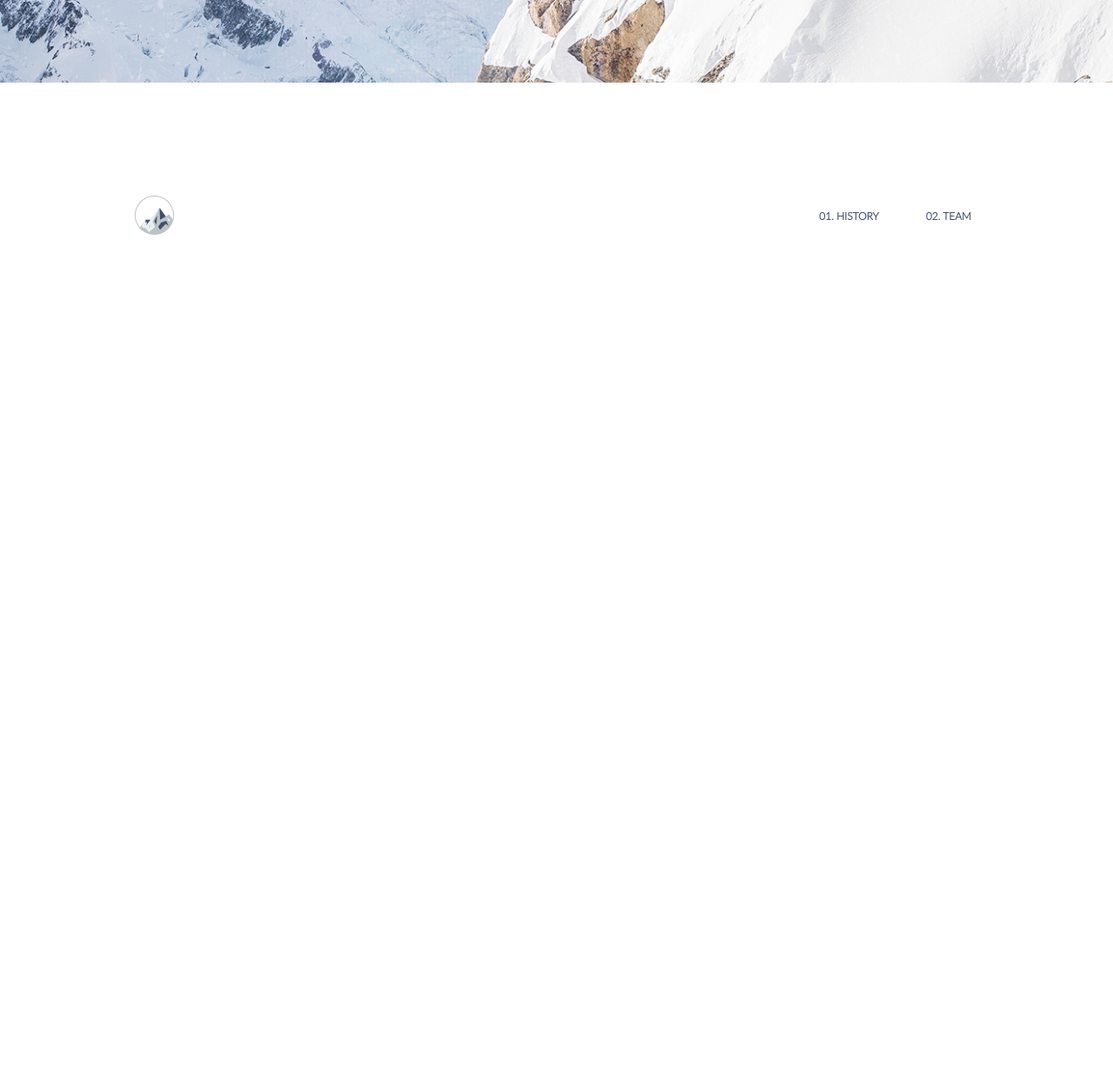
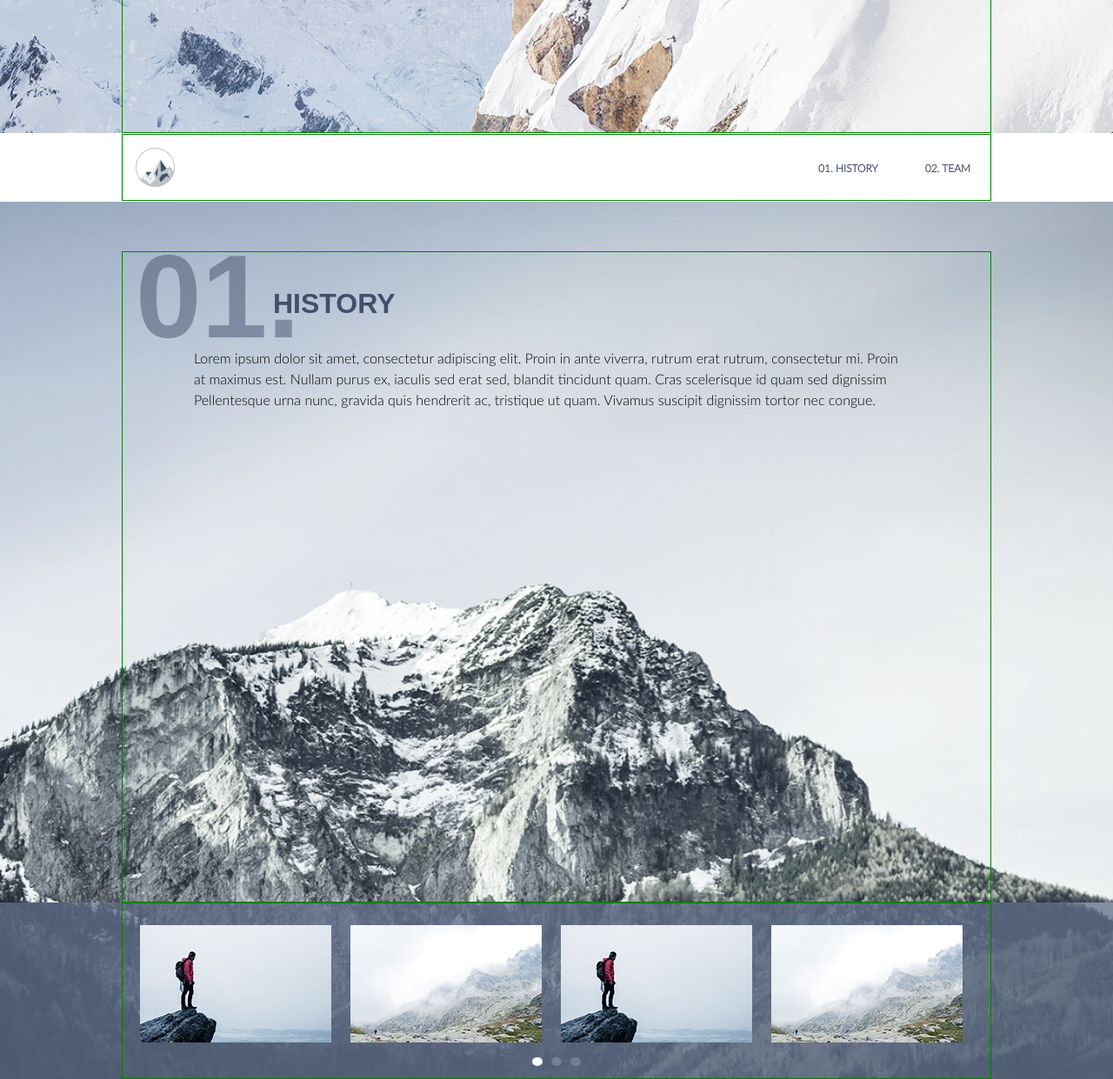
Before and after one commit to BigHeadliner/Mountain, a website: page app/index.html in a window 1280 px wide. Shown: the part 705-1946 px from the top of the page at 87% size. Before the commit the page ends 1005 px from the top, so only its background shows below. Drawn offline with nearby package versions, Linux system fonts and the light colour scheme; files that its build step writes are made by us from their sources.

Commit message:
history section ready

```diff
--- a/app/index.html
+++ b/app/index.html
@@ -35,9 +35,14 @@
        <h1 class="header__main-title header__main-title-bottom">MOUNTAINS</h1>
     </div>
 
-    <div class="header__bottom">
-      <a class="header__bottom-logo" href="#">
-        <img  class="header__bottom-img" src="images/logo.png" alt="logo imge">
+   </div>
+  </header>
+
+  <div class="header-bottom">
+    <div class="container">
+      <div class="header-bottom__inner">
+        <a class="header-bottom__logo" href="#">
+          <img  class="header-bottom__img" src="images/logo.png" alt="logo imge">
         </a>
 
         <nav class="menu">
@@ -51,8 +56,76 @@
           </ul>
          </nav>
       </div>
+    </div>
+  </div>
 
-  </header>
+  <section class="history">
+    <div class="container">
+    <div class="history__title-box">
+      <h2 class="history__title">
+         01.
+      </h2>
+      <p class="history__subtitle">
+         HISTORY
+      </p>
+    </div>
+    <p class="history__content">
+      Lorem ipsum dolor sit amet, consectetur adipiscing elit. Proin in ante viverra, rutrum erat rutrum, consectetur mi. Proin at
+      maximus est. Nullam purus ex, iaculis sed erat sed, blandit tincidunt quam. Cras scelerisque id quam sed dignissim
+      Pellentesque urna nunc, gravida quis hendrerit ac, tristique ut quam. Vivamus suscipit dignissim tortor nec congue.
+    </p>
+
+   </div>
+  </section>
+
+  <div class="history-photo">
+    <div class="container">
+      <div class="history-photo__inner">
+        <div class="history-photo__slider">
+
+          <div class="history-photo__item">
+            <img class="history-photo__img" src="images/slider/photo-1.jpg" alt="photo">
+          </div>
+          <div class="history-photo__item">
+            <img class="history-photo__img" src="images/slider/photo-2.jpg" alt="photo">
+          </div>
+          <div class="history-photo__item">
+            <img class="history-photo__img" src="images/slider/photo-1.jpg" alt="photo">
+          </div>
+          <div class="history-photo__item">
+            <img class="history-photo__img" src="images/slider/photo-2.jpg" alt="photo">
+          </div>
+
+          <div class="history-photo__item">
+            <img class="history-photo__img" src="images/slider/photo-1.jpg" alt="photo">
+          </div>
+          <div class="history-photo__item">
+            <img class="history-photo__img" src="images/slider/photo-2.jpg" alt="photo">
+          </div>
+          <div class="history-photo__item">
+            <img class="history-photo__img" src="images/slider/photo-1.jpg" alt="photo">
+          </div>
+          <div class="history-photo__item">
+            <img class="history-photo__img" src="images/slider/photo-2.jpg" alt="photo">
+          </div>
+
+          <div class="history-photo__item">
+            <img class="history-photo__img" src="images/slider/photo-1.jpg" alt="photo">
+          </div>
+          <div class="history-photo__item">
+            <img class="history-photo__img" src="images/slider/photo-2.jpg" alt="photo">
+          </div>
+          <div class="history-photo__item">
+            <img class="history-photo__img" src="images/slider/photo-1.jpg" alt="photo">
+          </div>
+          <div class="history-photo__item">
+            <img class="history-photo__img" src="images/slider/photo-2.jpg" alt="photo">
+          </div>
+
+        </div>
+      </div>
+    </div>
+  </div>
 
   <script src="js/main.min.js"></script>
 </body>
--- a/app/js/main.js
+++ b/app/js/main.js
@@ -42,3 +42,10 @@
 
 
 // });
+
+$('.history-photo__slider').slick({
+    slidesToShow: 4,
+    slidesToScroll: 4,
+    arrows: false,
+    dots: true,
+})
--- a/app/scss/_global.scss
+++ b/app/scss/_global.scss
@@ -14,4 +14,5 @@ body{
     max-width: 1000px;
     margin: 0 auto;
     padding: 0 15px;
+    border: 1px solid green;
 }
--- a/app/scss/style.scss
+++ b/app/scss/style.scss
@@ -10,11 +10,10 @@
     background-repeat: no-repeat;
     background-size: cover;
     background-position: center;
-    height: 100vh;
+     //height: 100vh;
 
-   &__top,
-   &__bottom{
-    padding: 30px 0;
+   &__top{
+    padding: 8px 0;
     display: flex;
     justify-content: space-between;
     align-items: center;
@@ -40,25 +39,10 @@
       color: #414f6b;
     }
 
-    &__bottom{
-        margin-bottom: 0;
-    }
 
-    .menu{
+ }
 
-    &__item:hover{
-        border-bottom: 1px solid #414f6b;
-    }
 
-     &__link{
-        color:#414f6b;
-        font-size: 12px;
-        text-transform: uppercase;
-        font-weight: 900;
-
-     }
-    }
- }
 
 
 .menu{
@@ -92,6 +76,116 @@
 
 }
 
+.header-bottom{
+  border: 1px solid transparent;
+  background-color: #fff;
+
+  &__inner{
+    padding: 15px 0;
+    display: flex;
+    justify-content: space-between;
+    align-items: center;
+  }
+
+  .menu{
+
+    &__item:hover{
+        border-bottom: 1px solid #414f6b;
+    }
+
+     &__link{
+        color:#414f6b;
+        font-size: 12px;
+        text-transform: uppercase;
+        font-weight: 900;
+
+     }
+    }
+}
+
+.history{
+  padding-top: 57px;
+  background-image: url('../images/history-bg.jpg');
+  background-repeat: no-repeat;
+  background-size: cover;
+  background-position: center;
+  &__title-box{
+    position: relative;
+    padding-top: 39px;
+    margin-bottom: 47px;
+  }
+
+  &__title{
+    font-size: 136px;
+    @extend %oswald-700;
+    color: rgba(65, 79, 107, 0.502);
+    text-transform: uppercase;
+  }
+
+  &__subtitle{
+    font-size: 32px;
+    @extend %oswald-700;
+    color: rgb(65, 79, 107);
+    position: absolute;
+    top: 47px;
+    left: 158px;
+  }
+
+  &__content{
+    @extend %lato-300;
+    font-size: 16px;
+    line-height: 24px;
+    color:#000;
+    max-width: 819px;
+    margin-left: 67px;
+    margin-bottom: 565px;
+  }
+
+}
+
+.history-photo{
+  background-image: url('../images/history-photo-bg.jpg');
+  background-repeat: no-repeat;
+  background-size: cover;
+  background-position: center;
+  &__inner{
+    padding: 25px 0 35px;
+  }
+
+  &__item{
+    margin: 0 5px;
+    display: block;
+  }
+
+  .slick-dots {
+    width: 100%;
+    display: flex;
+    justify-content: center;
+    position: absolute;
+    bottom: -30px;
+  }
+
+  .slick-dots li+li {
+    margin-left: 10px;
+  }
+
+  .slick-dots .slick-active button {
+    background: #fff;
+    opacity: 1;
+  }
+
+  .slick-dots button {
+    width: 10px;
+    height: 10px;
+    background: rgb(255, 255, 255);
+    opacity: 0.2;
+    font-size: 0;
+    border-radius: 50%;
+    border: none;
+    cursor: pointer;
+  }
+}
+
 
 
 @import 'media';
```
Also changed, not shown: app/images/history-bg.jpg (added), app/images/history-photo-bg.jpg (added), app/images/slider/photo-1.jpg (added), app/images/slider/photo-2.jpg (added), app/js/main.min.js. Lines whose indentation alone changed are shown as unchanged.
